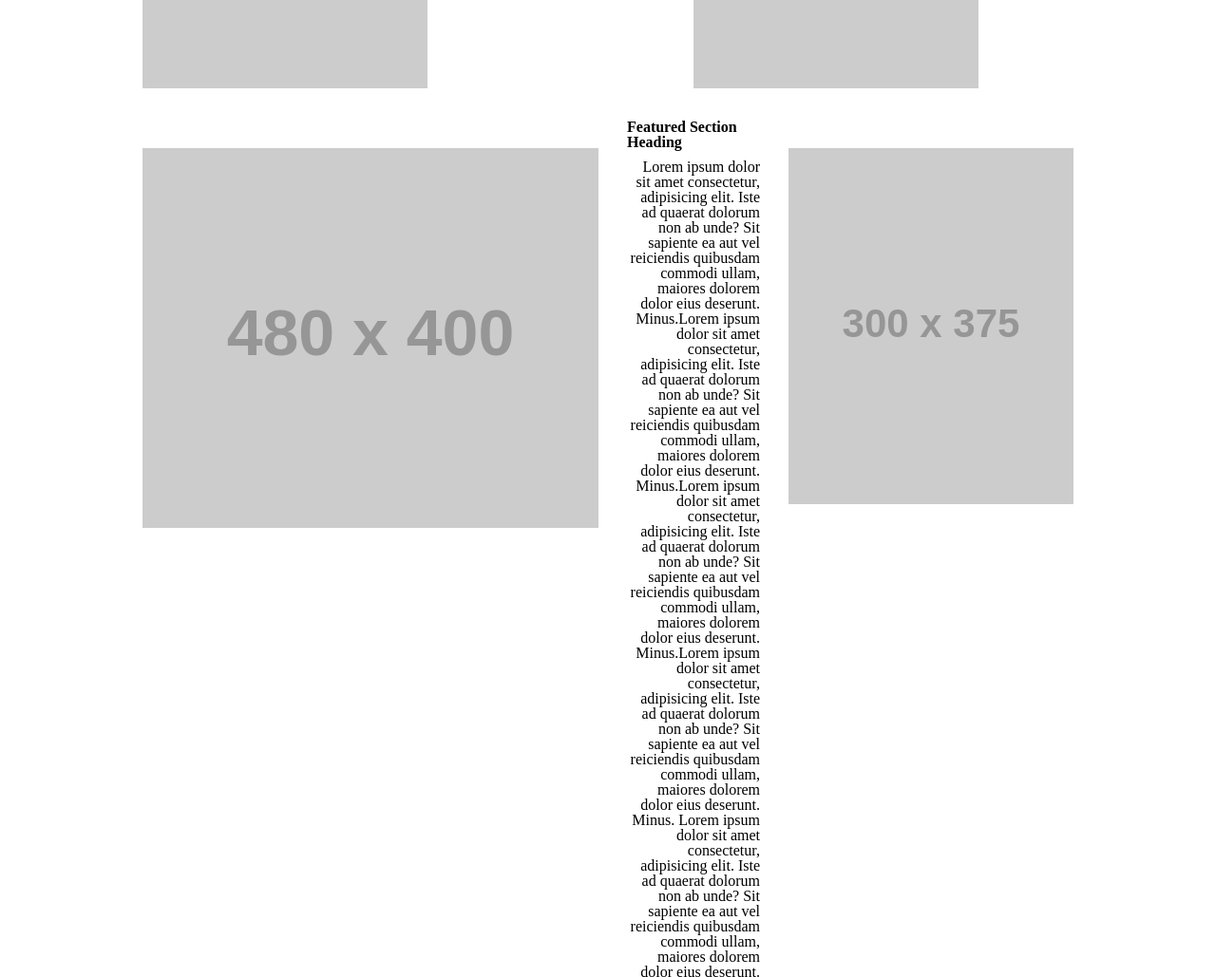
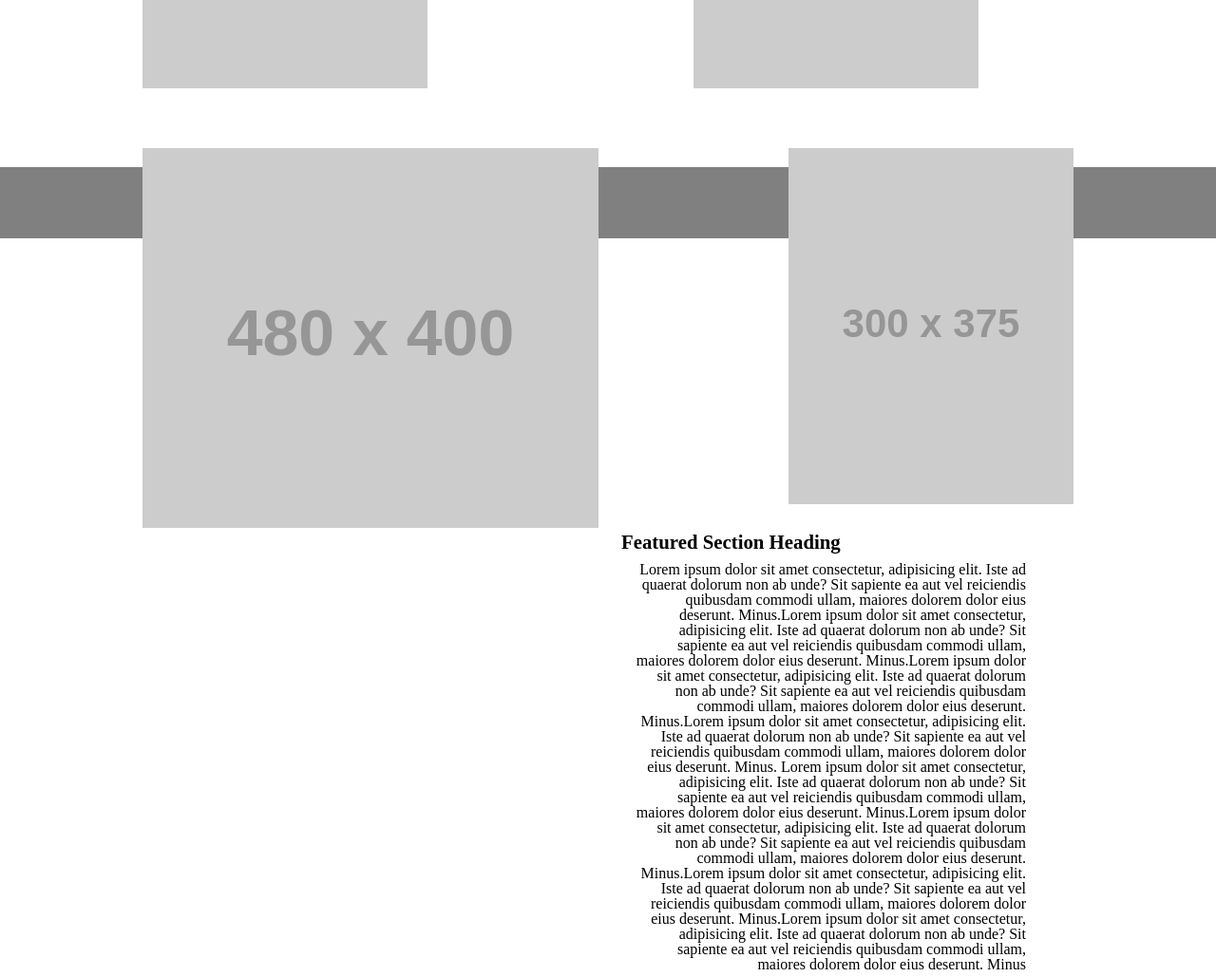
Before and after one commit to LaithAlOudat/wirefame-exercise, a plain HTML site: page index.html in a window 1280 px wide. Shown: the part 940-1969 px from the top of the page at 95% size. Drawn offline with Linux system fonts and the light colour scheme; placeholder pictures from the web are drawn by us.

Commit message:
modyfing

```diff
--- a/css/style.css
+++ b/css/style.css
@@ -54,34 +54,42 @@ width: 78%;
 
 h4 {
   text-align: left;
+  font-size: 1.3rem;
   font-weight: bold;
 
 }
 
 p {
-  overflow: scroll;
+  overflow-y: scroll;
 text-align: right;
 margin: 10px 150px 30px 10px;
 
+}
+
+#article {
+  display: block;
+  width: 45%;
+  height: 10px;
+  float: right;
+  position: relative;
+  right: 50px;}
 
 }
 
 #button {
   margin: 10px 10px 10px 10px;
-  background-color:blue;
-  align-items: left;
-  text-align: left;
 }
 
 button:hover {
   background-color: #333;
   border-color: #333;
   color: #eee;
-  border-radius: 100px;
+  border-radius: 200px;
 }
 
 footer {
     height: 75px;
      width: 100%;
      background-color: gray;
+     margin-top: 50px;
     }
--- a/index.html
+++ b/index.html
@@ -28,7 +28,9 @@
     <img src="https://placehold.it/300x375/ddd" alt="" id="img2" />
     <img src="https://placehold.it/300x375/ddd" alt="" id="img3" />
     </section>
+    <section id="lowerSection"></section>
     <img src="https://placehold.it/480x400/ddd" alt="" id="img4" />
+    <section id="article">
       <h4>Featured Section Heading</h4>
       <p id="para">Lorem ipsum dolor sit amet consectetur, adipisicing elit. Iste ad quaerat dolorum non ab unde? Sit
         sapiente
@@ -48,8 +50,9 @@
         amet consectetur, adipisicing elit. Iste ad quaerat dolorum non ab unde? Sit sapiente ea
         aut vel reiciendis quibusdam commodi ullam, maiores dolorem dolor eius deserunt. Minus</p>
       <button onclick="">Call To Action</button>
+    </section>
   </main>
-
+  </section>
   <footer>
 
   </footer>
```
Lines whose indentation alone changed are shown as unchanged.
